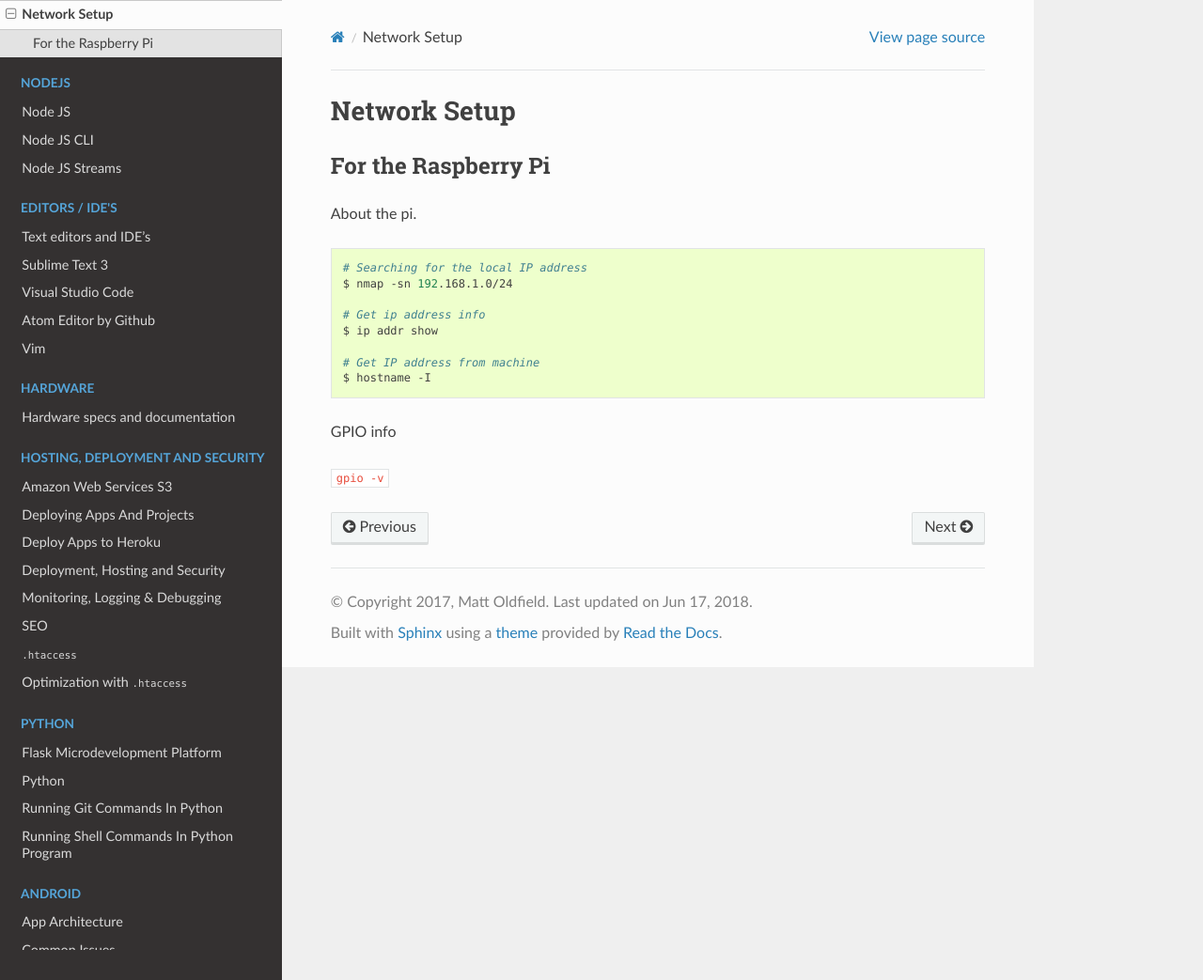
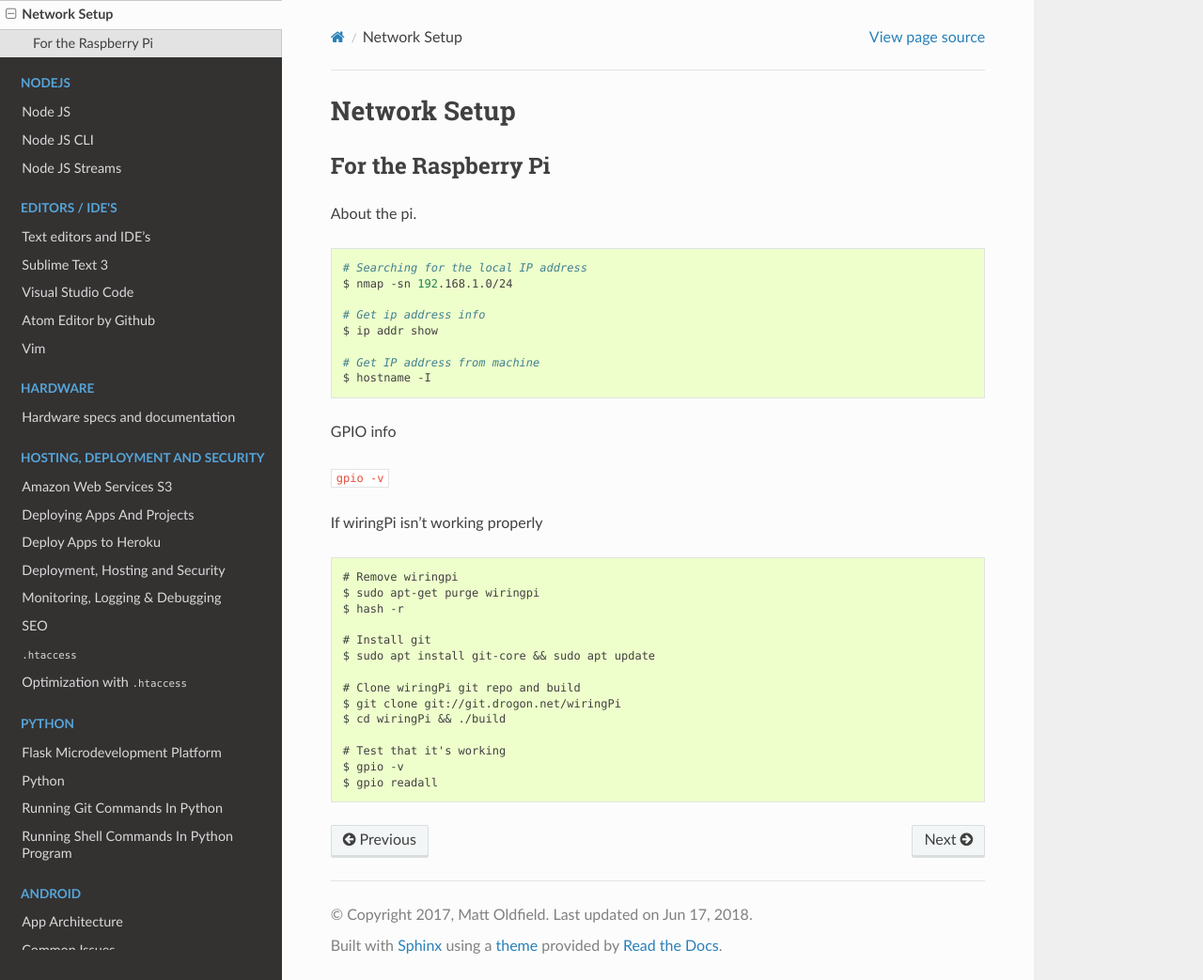
Before and after one commit to asmattic/docs, a Sphinx documentation site: the page built from source/pi/networks.rst, in a window 1280 px wide and 1043 px high. Shown: the whole window at 94% size. Built offline with Sphinx 7.4.7 and the Read the Docs theme 2.0.0, drawn with Linux system fonts in a browser that asks for light colours.

Commit message:
reinstall wiringPi

```diff
--- a/source/pi/networks.rst
+++ b/source/pi/networks.rst
@@ -23,3 +23,22 @@ About the pi.
 GPIO info
 
 ``gpio -v``
+
+If wiringPi isn't working properly
+
+.. code-block::
+
+   # Remove wiringpi
+   $ sudo apt-get purge wiringpi
+   $ hash -r
+
+   # Install git
+   $ sudo apt install git-core && sudo apt update
+
+   # Clone wiringPi git repo and build
+   $ git clone git://git.drogon.net/wiringPi
+   $ cd wiringPi && ./build
+
+   # Test that it's working
+   $ gpio -v
+   $ gpio readall
```
Also changed, not shown: source/linux/bash/index.rst (+7 -0 lines).
